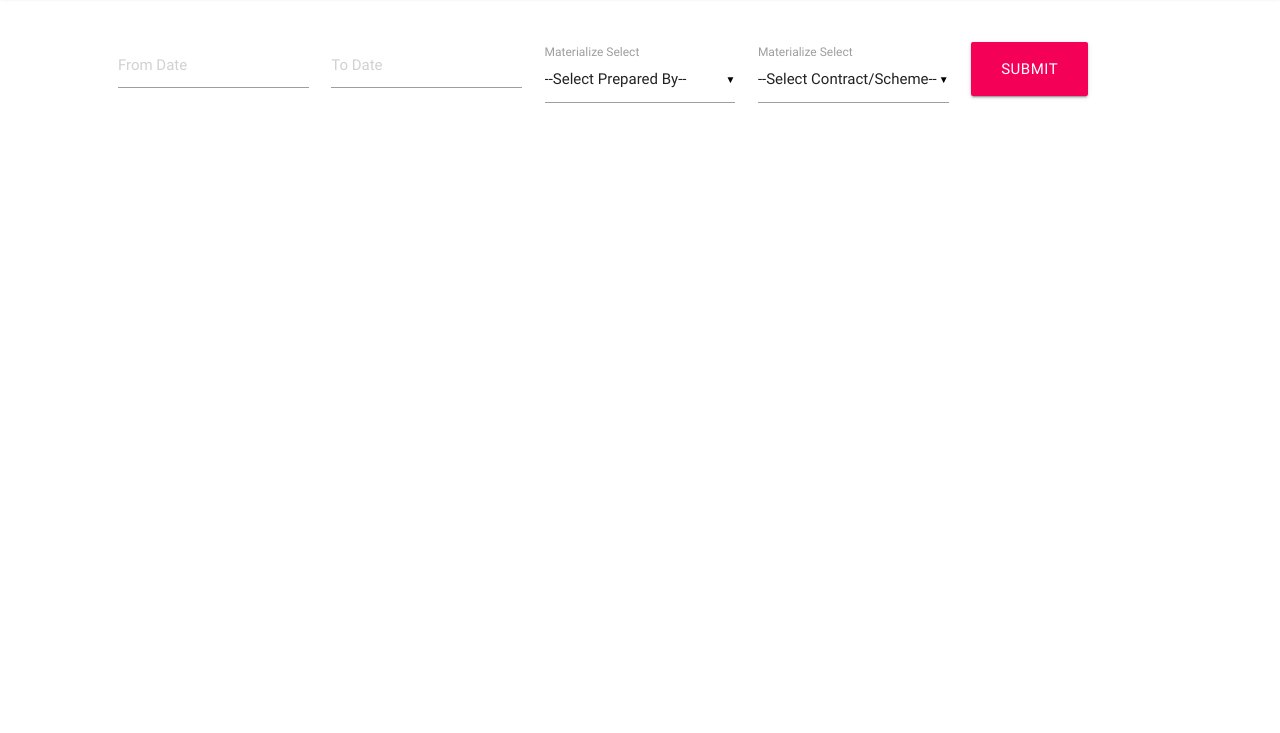
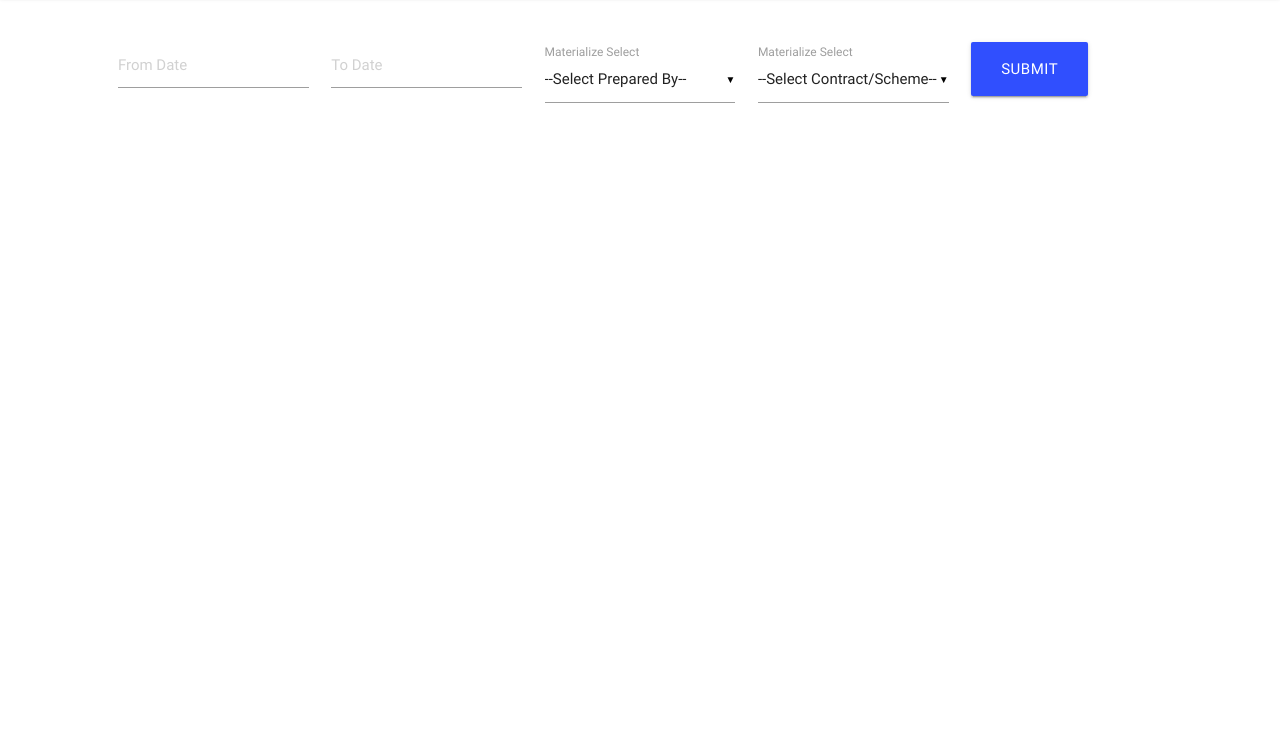
Before and after one commit to ashish-gaude/sitediaries-ui, a website: page src/index.html in a window 1280 px wide. Shown: the part 67-800 px from the top of the page. Drawn offline with nearby package versions, Linux system fonts and the light colour scheme.

Commit message:
Changed the secondary color to indigo

```diff
--- a/src/scss/materialize/components/_variables.scss
+++ b/src/scss/materialize/components/_variables.scss
@@ -39,7 +39,7 @@ $primary-color: color("indigo", "darken-4") !default;
 $primary-color-light: lighten($primary-color, 15%) !default;
 $primary-color-dark: darken($primary-color, 15%) !default;
 
-$secondary-color: color("pink", "accent-3") !default;
+$secondary-color: color("indigo", "accent-4") !default;
 $success-color: color("green", "base") !default;
 $error-color: color("red", "base") !default;
 $link-color: color("light-blue", "darken-1") !default;
```
Also changed, not shown: src/vendor/materialize/css/materialize.css, src/vendor/materialize/css/materialize.min.css.
